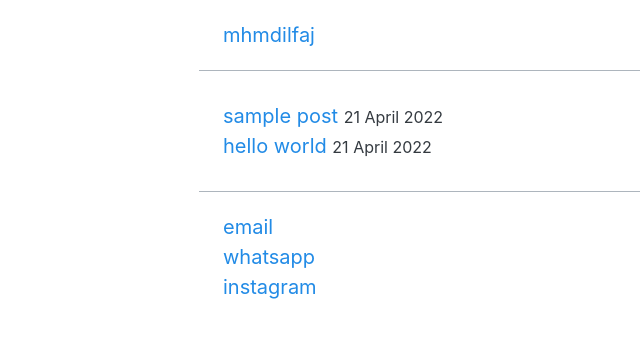
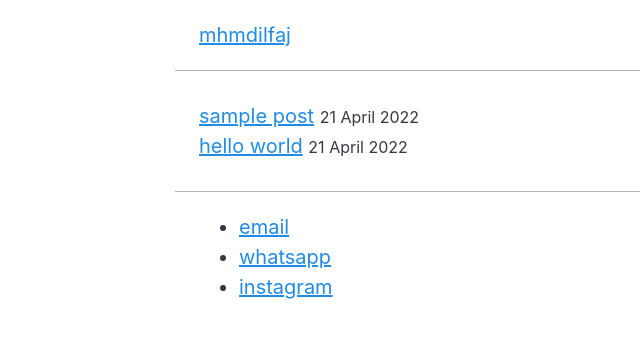
Before and after one commit to mhmdilfaj/mhmdilfaj.github.io, a Jekyll site: the page built from index.html, in a window 1280 px wide. Shown: the top 338 px of the page, without its empty margins (141-781 px from the left). Built offline with Jekyll 4.4.1, drawn with Linux system fonts in a browser that asks for light colours.

Commit message:
Update default.html

```diff
--- a/_layouts/default.html
+++ b/_layouts/default.html
@@ -11,7 +11,7 @@
     {% endif %}
     </title>
     <link rel="shortcut icon" href="{{ 'assets/favicon.ico' | relative_url }}">
-    <link rel="stylesheet" href="{{ 'assets/reset.css' | relative_url }}">
+    <link rel="stylesheet" href="{{ 'assets/normalize.css' | relative_url }}">
     <link rel="stylesheet" href="{{ 'assets/stylesheet.css' | relative_url }}">
   </head>
   <body>
```
